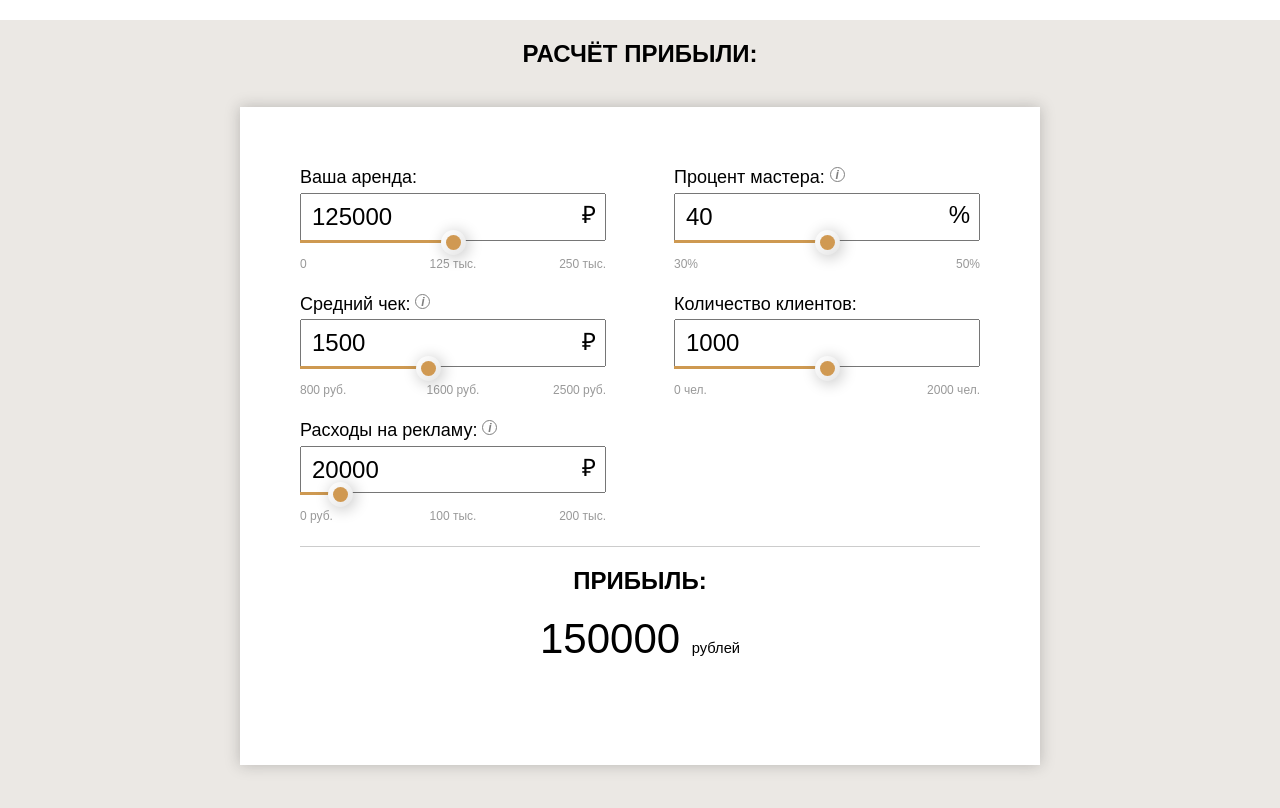
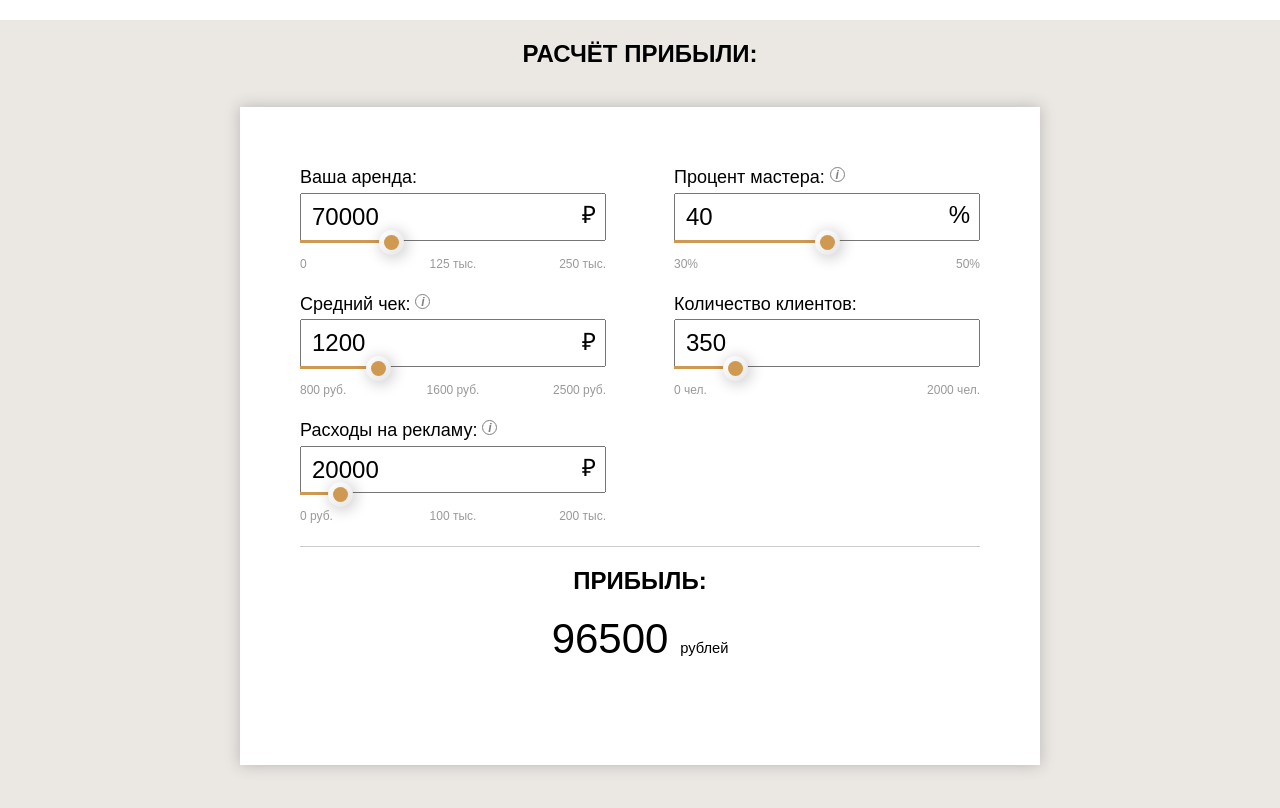
Before and after one commit to VerDan777/oldboy-f-calculator, a plain HTML site: page index.html in a window 1280 px wide. Drawn offline with nearby package versions, Linux system fonts and the light colour scheme.

Commit message:
Add basic calculator functionality

```diff
--- a/fr-calculator.js
+++ b/fr-calculator.js
@@ -1,5 +1,9 @@
 $(document).ready(function() {
-    // range slider setup
+    ////////////////////////
+    // range slider setup //
+    ////////////////////////
+
+    // swapping all input[type="range"] with polyfills
     $('input[type="range"]').rangeslider({
         // Feature detection the default is `true`.
         // Set this to `false` if you want to use
@@ -27,13 +31,15 @@ $(document).ready(function() {
         onSlideEnd: function(position, value) {}
     });
 
-    //
+    // slider change handler
     function sliderChange(value) {
         var currentInput = $(".rangeslider--active").parent().children(".fr-calculator__input");
         currentInput.val(value);
+        setProfit();
     }
 
     // return event.charCode >= 48 && event.charCode <= 57;
+    // fields input handler
     $(".fr-calculator__input").on("keypress", function(event) {
         // check if numeral input
         var filterNumerals = event.charCode >= 48 && event.charCode <= 57;
@@ -49,4 +55,43 @@ $(document).ready(function() {
             event.preventDefault();
         };
     });
+
+    ////////////////////////
+    // profit calculation //
+    ////////////////////////
+
+    // caching fields
+    var $rent           = $("#fc-rent");
+    var $avgCheck       = $("#fc-average-check");
+    var $adsCost        = $("#fc-ads-cost");
+    var $barberShare    = $("#fc-barber-share");
+    var $clientsNum     = $("#fc-clients-num");
+
+    function calcProfit() {
+        // getting field values
+        var rent = parseInt($rent.val());
+        var avgCheck = parseInt($avgCheck.val());
+        var adsCost = parseInt($adsCost.val());
+        var barberShare = parseInt($barberShare.val());
+        var clientsNum = parseInt($clientsNum.val());
+
+        // counting profit
+        var VISITS_PER_MONTH = 1;
+        var CLEANUP_N_OTHER = 10000;
+        var RECEPTIONIST_SALARY = 45000;
+        var income = clientsNum * avgCheck * VISITS_PER_MONTH;
+        var barbersSalary = barberShare * income / 100;
+        var shavingCosts = 30 * clientsNum * VISITS_PER_MONTH;
+
+        var profit = income - rent - CLEANUP_N_OTHER - RECEPTIONIST_SALARY - adsCost - shavingCosts - barbersSalary;
+
+        return parseInt(profit);
+    }
+
+    // setting profit field
+    function setProfit() {
+        $("#fc-profit").html(calcProfit() + " <span>рублей</span>");
+    }
+
+    setProfit();
 });
--- a/index.html
+++ b/index.html
@@ -16,8 +16,8 @@
         <div class="fr-calculator__form-group">
           <label class="fr-calculator__label">Ваша аренда:</label>
           <div class="fr-calculator__input-deco">₽</div>
-          <input class="fr-calculator__input" type="text" value="125000"/>
-          <input class="fr-calculator__range" type="range" min="0" max="250000" step="1000"/>
+          <input class="fr-calculator__input" id="fc-rent" type="text" value="70000"/>
+          <input class="fr-calculator__range" type="range" min="0" max="250000" step="1000" value="70000"/>
           <div class="fr-calculator__scale">
             <p class="fr-calculator__scale-start">0</p>
             <p class="fr-calculator__scale-middle">125 тыс.</p>
@@ -29,8 +29,8 @@
             <div class="fr-calculator__popup">Lorem ipsum, dolor sit amet consectetur adipisicing elit. Exercitationem accusantium, magnam ducimus eos ab numquam dolorum, omnis cum quam odio aut totam id corporis, error quidem iure rem illo a!</div>
           </label>
           <div class="fr-calculator__input-deco">₽</div>
-          <input class="fr-calculator__input" type="text" value="1500"/>
-          <input class="fr-calculator__range" type="range" min="800" max="2500" step="100" value="1500"/>
+          <input class="fr-calculator__input" id="fc-average-check" type="text" value="1200"/>
+          <input class="fr-calculator__range" type="range" min="800" max="2500" step="100" value="1200"/>
           <div class="fr-calculator__scale">
             <p class="fr-calculator__scale-start">800 руб.</p>
             <p class="fr-calculator__scale-middle">1600 руб.</p>
@@ -42,7 +42,7 @@
             <div class="fr-calculator__popup">Lorem ipsum, dolor sit amet consectetur adipisicing elit. Exercitationem accusantium, magnam ducimus eos ab numquam dolorum, omnis cum quam odio aut totam id corporis, error quidem iure rem illo a!</div>
           </label>
           <div class="fr-calculator__input-deco">₽</div>
-          <input class="fr-calculator__input" type="text" value="20000"/>
+          <input class="fr-calculator__input" id="fc-ads-cost" type="text" value="20000"/>
           <input class="fr-calculator__range" type="range" min="0" max="200000" step="1000" value="20000"/>
           <div class="fr-calculator__scale">
             <p class="fr-calculator__scale-start">0 руб.</p>
@@ -54,10 +54,10 @@
       <div class="fr-calculator__right-column">
         <div class="fr-calculator__form-group">
           <label class="fr-calculator__label">Процент мастера:<span> i </span>
-            <div class="fr-calculator__popup">Lorem ipsum, dolor sit amet consectetur adipisicing elit. Exercitationem accusantium, magnam ducimus eos ab numquam dolorum, omnis cum quam odio aut totam id corporis, error quidem iure rem illo a!</div>
+            <div class="fr-calculator__popup">Процент мастера от </div>
           </label>
           <div class="fr-calculator__input-deco">%</div>
-          <input class="fr-calculator__input" type="text" value="40"/>
+          <input class="fr-calculator__input" id="fc-barber-share" type="text" value="40"/>
           <input class="fr-calculator__range" type="range" min="30" max="50" value="40"/>
           <div class="fr-calculator__scale">
             <p class="fr-calculator__scale-start">30%</p>
@@ -66,8 +66,8 @@
         </div>
         <div class="fr-calculator__form-group">
           <label class="fr-calculator__label">Количество клиентов:</label>
-          <input class="fr-calculator__input" type="text" value="1000"/>
-          <input class="fr-calculator__range" type="range" min="0" max="2000" value="1000" step="50"/>
+          <input class="fr-calculator__input" id="fc-clients-num" type="text" value="350"/>
+          <input class="fr-calculator__range" type="range" min="0" max="2000" value="350" step="25"/>
           <div class="fr-calculator__scale">
             <p class="fr-calculator__scale-start">0 чел.</p>
             <p class="fr-calculator__scale-end">2000 чел.</p>
@@ -76,7 +76,7 @@
       </div>
       <div class="fr-calculator__profit">
         <h2 class="fr-calculator__profit-title">Прибыль:</h2>
-        <p class="fr-calculator__profit-value">150000 <span>рублей</span></p>
+        <p class="fr-calculator__profit-value" id="fc-profit">150000 <span>рублей</span></p>
       </div>
     </form>
   </section>
```
